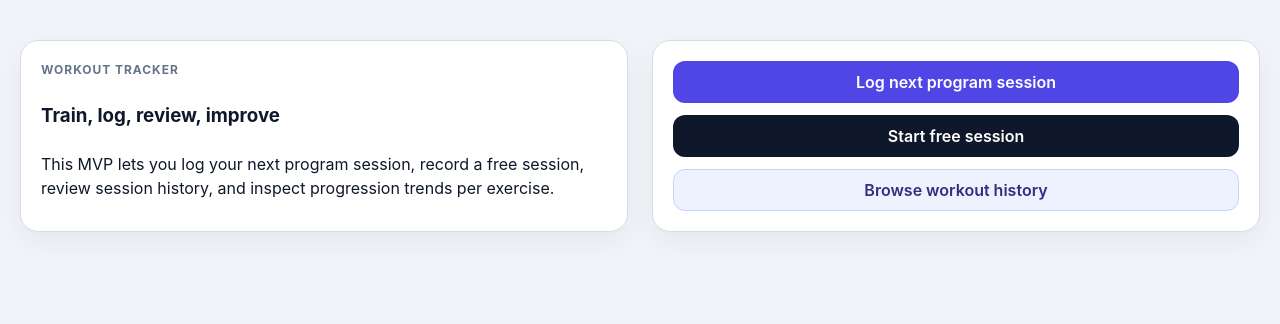
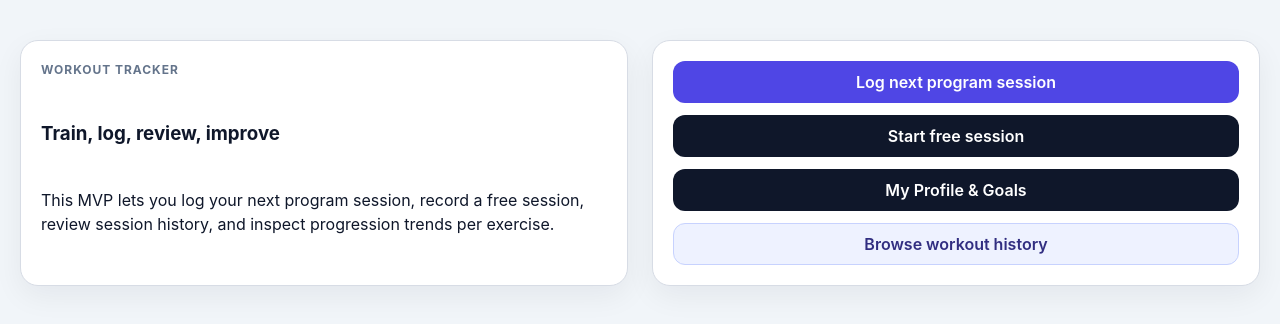
Before and after one commit to BedunkevichEvgeny/go-to-the-fucking-gym, a React (Vite) app in the folder frontend/: page / in a window 1280 px wide. Shown: the top 324 px of the page. Built offline with nearby package versions, Linux system fonts and the light colour scheme; no server answers.

Commit message:
T027 add profile-goals route and home entry button

```diff
--- a/frontend/src/App.tsx
+++ b/frontend/src/App.tsx
@@ -2,6 +2,7 @@ import { Link, Route, Routes } from 'react-router-dom';
 import './App.css';
 import { FreeSessionPage } from './pages/FreeSessionPage';
 import { ProgramSessionPage } from './pages/ProgramSessionPage';
+import { ProfileGoalOnboardingPage } from './pages/ProfileGoalOnboardingPage';
 import { ProgressionChartPage } from './pages/ProgressionChartPage';
 import { SessionHistoryPage } from './pages/SessionHistoryPage';
 
@@ -23,6 +24,9 @@ function HomePage() {
         <Link className="button secondary" to="/free-session">
           Start free session
         </Link>
+        <Link className="button secondary" to="/profile-goals">
+          My Profile & Goals
+        </Link>
         <Link className="button ghost" to="/history">
           Browse workout history
         </Link>
@@ -37,6 +41,7 @@ function App() {
       <Routes>
         <Route path="/" element={<HomePage />} />
         <Route path="/program-session" element={<ProgramSessionPage />} />
+        <Route path="/profile-goals" element={<ProfileGoalOnboardingPage />} />
         <Route path="/free-session" element={<FreeSessionPage />} />
         <Route path="/history" element={<SessionHistoryPage />} />
         <Route path="/history/:sessionId" element={<SessionHistoryPage />} />
```
Also changed, not shown: 1 other file (tests, documents, lock files or other folders).
